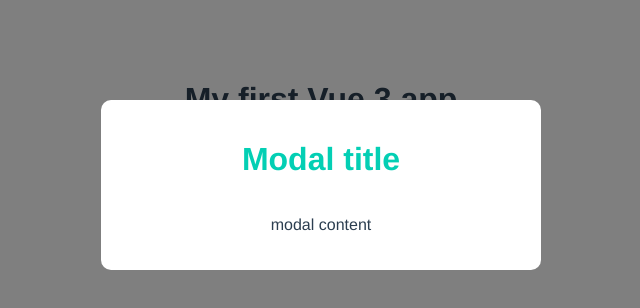
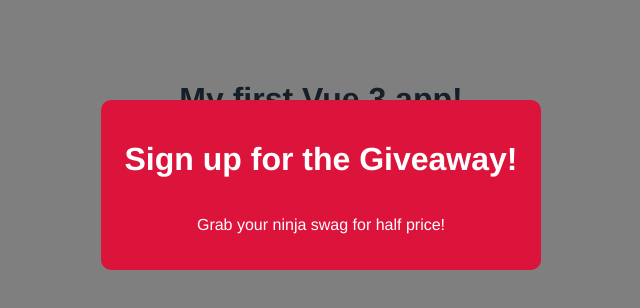
Before and after one commit to yusun-lab/modal, a Vue app: page / in a window 1280 px wide. Shown: the top 308 px of the page, without its empty margins (319-959 px from the left). Built offline with nearby package versions, Linux system fonts and the light colour scheme.

Commit message:
5.2 is done

```diff
--- a/src/App.vue
+++ b/src/App.vue
@@ -1,19 +1,22 @@
 <template>
   <h1>{{ title }}</h1>
-  <Modal />
+  <Modal :header="header" :text="text" theme="sale" />
+  <!-- this is how we pass data as props into components which a: makes them more reusable, b: makes them more customizable, and c: allow us to have a single source of truth when it comes to our data -->
 </template>
 
 <script setup lang="ts">
 import Modal from "./components/Modal.vue";
-import { useTemplateRef } from "vue";
+import { ref } from "vue";
 
-const title = "My first Vue 3 app";
+const title = ref("My first Vue 3 app!");
+const header = ref("Sign up for the Giveaway!");
+const text = ref("Grab your ninja swag for half price!");
 </script>
 
 <!-- <style scoped> scoped <style> won't apply its style to anything outside this component-->
 <style>
 #app {
-  /* this app divv right here is not actully inside this component, it's in the public\index.html\<div id="app"></div> */
+  /* this app div right here is not actually inside this component, it's in the public\index.html\<div id="app"></div> */
   font-family: Avenir, Helvetica, Arial, sans-serif;
   -webkit-font-smoothing: antialiased;
   -moz-osx-font-smoothing: grayscale;
--- a/src/components/Modal.vue
+++ b/src/components/Modal.vue
@@ -1,11 +1,27 @@
 <template>
   <div class="backdrop">
-    <div class="modal">
-      <h1>Modal title</h1>
-      <p>modal content</p>
+    <div class="modal" :class="{ sale: theme === 'sale' }">
+      <h1>{{ header }}</h1>
+      <p>{{ text }}</p>
     </div>
   </div>
 </template>
+
+<!-- Vue 2 Options API: -->
+<!-- <script>
+export default {
+  props: ["header", "text"],
+};
+</script> -->
+
+<!-- Vue 3 -->
+<script setup lang="ts">
+const props = defineProps<{
+  header: string | (string | number)[];
+  text: string;
+  theme: string;
+}>();
+</script>
 
 <style>
 /* <style scoped> */
@@ -34,4 +50,13 @@
 .modal p {
   font-style: normal;
 }
+
+.modal.sale {
+  background: crimson;
+  color: white;
+}
+
+.modal.sale h1 {
+  color: white;
+}
 </style>
```
